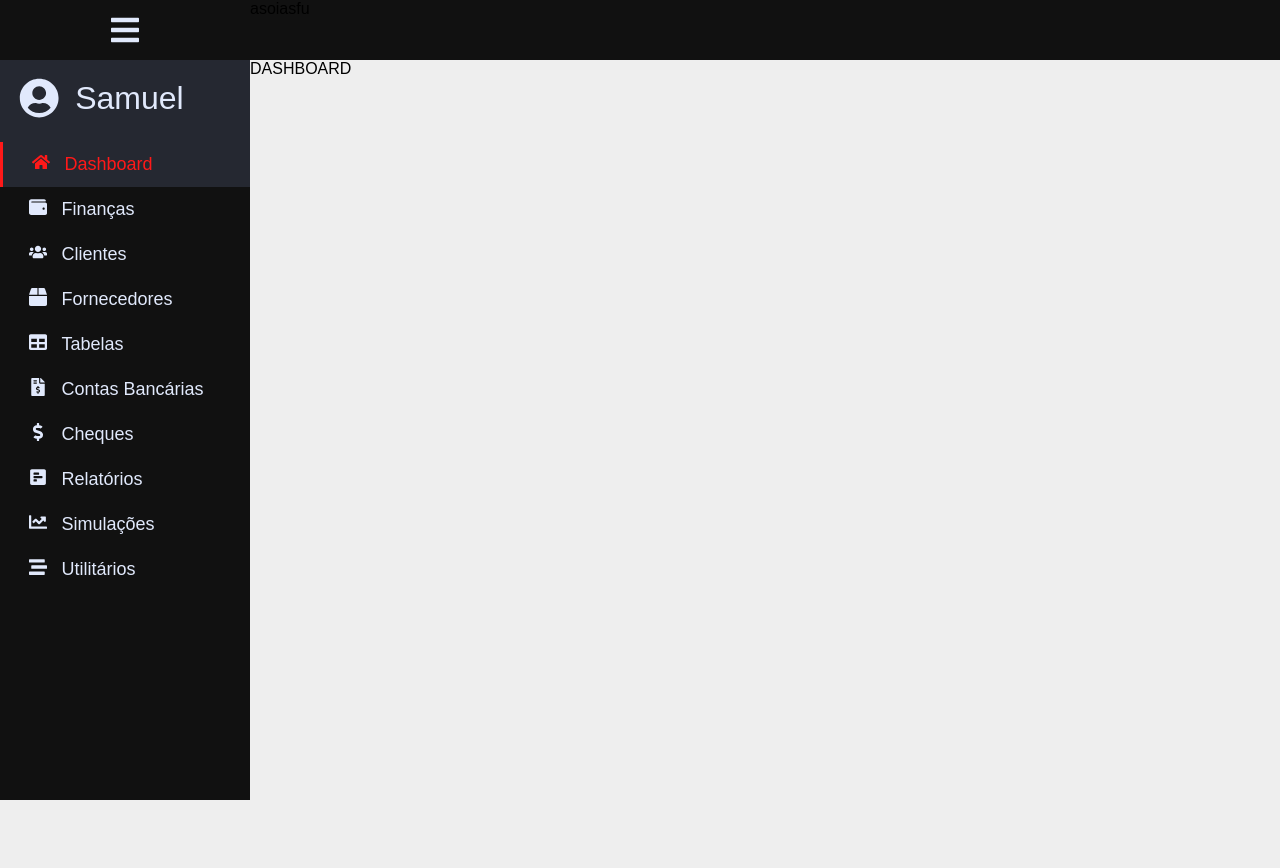
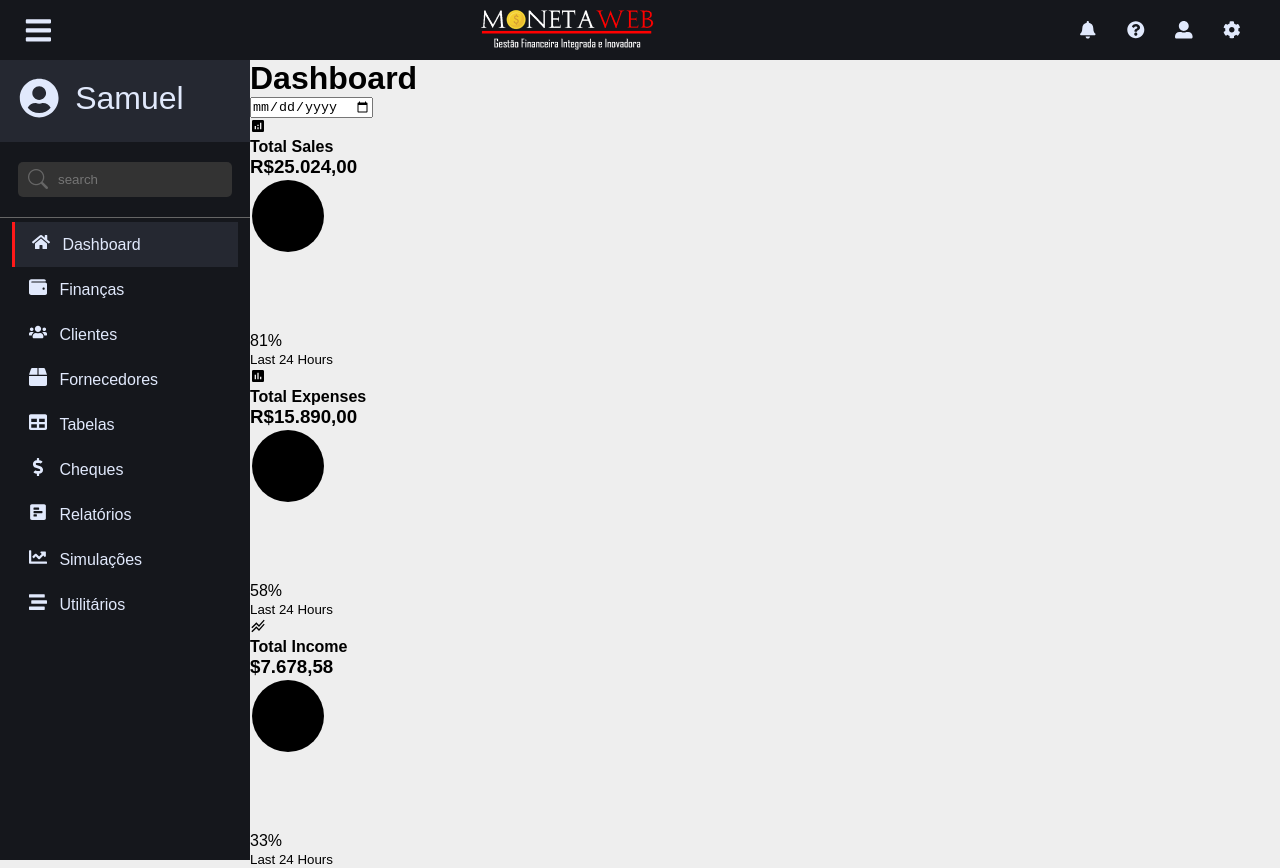
Before and after one commit to liviocandman/Moneta, a React (Vite) app: page / in a window 1280 px wide. Before the commit the page ends 800 px from the top, so only its background shows below. Built offline with nearby package versions, Linux system fonts and the light colour scheme.

Commit message:
in progress

```diff
--- a/src/App.css
+++ b/src/App.css
@@ -17,7 +17,8 @@ body{
 
 /* width */
 ::-webkit-scrollbar {
-  width: 3px;
+  width: 1px;
+
 }
 
 /* Track */
@@ -41,25 +42,46 @@ body{
 }
 
 .nav {
+  background: #15171c;
+  height: 60px;
+  display: flex;
+  justify-content: space-between;
+  align-items: center;
+  top: 0;
+  left: 0;
   width: 100%;
-  background: #111111;
-  height: 60px;
-  top: 0;
-  left:0;
   position: relative;
+  transition: 0.5s;
+}
+.nav .nav_logo{
+  margin-left: 1rem;
 }
 
+.nav .nav_actions{
+  display: flex;
+  justify-content: space-around;
+  width: 12rem;
+  margin-right: 1.5rem;
+}
+.nav_actions_icons{
+  font-size: 1.1rem;
+  display: flex;
+  align-items: center;
+  text-decoration: none;
+  color: #e1e9fc;
+}
+.nav_actions_icons:hover{
+  color: #FF1919;
+}
 .side-menu{
   position: fixed;
-  background: #111111;
+  background: #15171c;
   width: 250px;
-  height: 100%;
+  height: 100vh;
   box-sizing: border-box;
   padding:  0;
   transition: width .2s ease-in;
-  overflow: scroll;
-  -webkit-overflow-scrolling: touch;
-
+  overflow-y: scroll;
 
 }
 
@@ -67,17 +89,17 @@ body{
   width: 80px;
 }
 
-.side-menu .toggle-menu-btn{
-  font-size: 2rem;
+.nav .toggle-menu-btn{
+  font-size: 1.8rem;
   color:#e1e9fc;
   display: flex;
-  border-radius: 50%;
+  margin-left: 1.5rem;
   height: 60px;
   align-items: center;
-  justify-content: center;
+
 }
 
-.side-menu .toggle-menu-btn:hover{
+.nav .toggle-menu-btn:hover{
   color: #FF1919;
 }
 
@@ -91,14 +113,10 @@ body{
     font-size: 30px;
     background: #252831;
     color: #e1e9fc;
-
-
+    cursor: pointer;
+    text-decoration:none;
 }
 .side-menu .top-section:hover{
-  background: #252831;
-  color: #FF1919;
-  cursor: pointer;
-  text-decoration:none;
   border-left: 2px solid #FF1919;
 }
 
@@ -159,7 +177,7 @@ body{
   color: #e1e9fc;
   text-decoration: none;
   display: flex;
-  font-size: 18px;
+  font-size: 1rem;
   cursor: pointer;
   padding:15px;
   height: 15px;
@@ -167,21 +185,21 @@ body{
   align-items: center;
   margin: 0 ;
 
+  margin: 0 12px;
+
 }
 
-.side-menu .main-menu .menu-item.active, .side-menu .main-menu .menu-item:hover{
+.side-menu .main-menu .menu-item.active{
   background: #252831;
-  color: #FF1919;
+  border-left: 3px solid #FF1919;
 }
-.side-menu .main-menu .menu-item.active{
-  border-left: 3px solid #FF1919;
+.side-menu .main-menu .menu-item:hover{
+  background: #252831;
 }
 
 .side-menu .main-menu{
-  position: relative;
-  height: 500px;
+  height: 100vh;
   overflow-y: scroll;
-
 }
 /* not required any more */
 .side-menu.inactive .main-menu{
@@ -191,63 +209,60 @@ body{
 .side-menu .main-menu .menu-item .menu-icon{
   display: inline-block;
   font-size: 18px;
-  margin-left: 0.9rem;
-}
-.side-menu.inactive .main-menu .menu-item .menu-icon{
-
+  margin-left: 0.1rem;
 }
 
-
 .side-menu .main-menu .menu-item span{
-  position: absolute;
-  display: inline-block;
-  opacity: 1;
-  transition: opacity .2s ease-in;
-  margin-left: 2.9rem;
+  margin-left: 0.8rem;
 }
 
-.side-menu.inactive .main-menu .menu-item span{
+.side-menu.inactive .main-menu .menu-item span, .side-menu.inactive .main-menu .sub-menu span{
   opacity: 0;
   width: 0;
   height: 0;
   overflow: hidden;
 }
 
+.side-menu .main-menu .sub-menu-line{
+  margin: 0 15px;
+  border-left: 1px solid #666;
+}
 .side-menu .main-menu .sub-menu{
-  max-height: 0;
-  background: #414757;
+  color: #e1e9fc;
+  text-decoration: none;
   display: flex;
+  font-size: 1rem;
+  cursor: pointer;
+  padding:15px;
+  height: 15px;
+  transition: all 0.5s;
   align-items: center;
-
-  box-sizing: border-box;
-
-  overflow: hidden;
-  transition: max-height .2s ease-in;
-  text-decoration: none;
-  flex-direction: column;
 }
 
 .side-menu .main-menu .sub-menu.active{
-  max-height: 200px;
+  background: #252831;
+  border-left: 3px solid #FF1919;
+}
+.side-menu .main-menu .sub-menu:hover{
+  background: #252831;
 }
 
-.side-menu .main-menu .sub-menu a{
-  display: flex;
-
-  font-size: 15px;
-  width: 200px;
-  text-decoration: none;
-  color: #f5f5f5;
-  box-sizing: border-box;
-
+.side-menu .main-menu .sub-menu span{
+  margin-left: 0.8rem;
 }
 
 
-.side-menu .main-menu .sub-menu a.active{
-  background: #222;
-  display: block;
-  border-radius: 5px;
-  color: #fff;
+.side-menu .main-menu .sub-menu .menu-icon{
+  margin-left: 0.8rem;
+}
+.side-menu.inactive .main-menu .sub-menu .menu-icon{
+  margin-left: 0;
+}
+.divider {
+  height: 1px;
+  border-top: solid 1px #666;
+  margin-bottom: 3px;
+
 }
 .container{
   margin-left: 250px;
--- a/src/App.jsx
+++ b/src/App.jsx
@@ -3,7 +3,6 @@ import { Routes, Route } from 'react-router-dom'
 import SideMenu from './components/sidebar/SideMenu'
 import './App.css'
 
-import Navbar from './components/layout/Navbar'
 
 import Dashboard from './components/pages/Dashboard'
 import ClientesAdicionar from './components/pages/ClientesAdicionar'
@@ -22,7 +21,7 @@ function App() {
         }}
       />
       <div className={`container ${inactive ? "inactive" : ""}`}>
-        <Navbar />
+
         <Routes>
           <Route path="/" exact element={<Dashboard />} />
           <Route path="clientes/lista" element={<ClientesLista />} />
--- /dev/null
+++ b/src/components/pages/Dashboard.css
@@ -0,0 +1,29 @@
+/* ----------- ROOT VARIABLE -----------*/
+:root {
+    --color-success: #41f1b6;
+    --color-warning: #ffbb55;
+    --color-white: #fff;
+    --color-info-dark: #7d8da1;
+    --color-info-light: #dce1eb;
+    --color-dark: #363949;
+    --color-light: rgba(132, 139, 200, 0.18);
+    --color-dark-variant: #677483;
+    --color-background: #f6f6f9;
+
+    --card-border-radius: 2rem;
+    --border-radius-1: 0.4rem;
+    --border-radius-2: 0.8rem;
+    --border-radius-3: 1.2rem;
+
+    --card-padding: 1.8rem;
+    --padding-1: 1.2rem;
+
+    --box-shadow: 0 2rem 3rem var(--color-light);
+}
+
+.main {
+    margin-top: 1.4rem;
+}
+.main.date{
+
+}
--- a/src/components/pages/Dashboard.jsx
+++ b/src/components/pages/Dashboard.jsx
@@ -1,9 +1,80 @@
-
+import * as MdIcons from "react-icons/md";
 
 const Dashboard = () => {
   return (
-    <div>
-      DASHBOARD
+    <div className="main">
+      <h1>Dashboard</h1>
+
+      <div className="date">
+        <input type="date" />
+      </div>
+
+      <div className="insights">
+        {/* ----- Sales ------- */}
+        <div className="sales">
+          <span><MdIcons.MdAnalytics /></span>
+          <div className="middle">
+            <div className="lef">
+              <h4>Total Sales</h4>
+              <h3>R$25.024,00</h3>
+            </div>
+            <div className="progress">
+              <svg>
+                <circle cx='38' cy='38' r='36'></circle>
+              </svg>
+              <div className="number">
+                <p>81%</p>
+              </div>
+            </div>
+          </div>
+          <small className="text-muted">Last 24 Hours</small>
+        </div>
+
+        {/* ----- Expenses ------- */}
+        <div className="expenses">
+          <span><MdIcons.MdAssessment /></span>
+          <div className="middle">
+            <div className="lef">
+              <h4>Total Expenses</h4>
+              <h3>R$15.890,00</h3>
+            </div>
+            <div className="progress">
+              <svg>
+                <circle cx='38' cy='38' r='36'></circle>
+              </svg>
+              <div className="number">
+                <p>58%</p>
+              </div>
+            </div>
+          </div>
+          <small className="text-muted">Last 24 Hours</small>
+        </div>
+
+        {/* ----- Income ------- */}
+        <div className="income">
+          <span><MdIcons.MdStackedLineChart /></span>
+          <div className="middle">
+            <div className="lef">
+              <h4>Total Income</h4>
+              <h3>$7.678,58</h3>
+            </div>
+            <div className="progress">
+              <svg>
+                <circle cx='38' cy='38' r='36'></circle>
+              </svg>
+              <div className="number">
+                <p>33%</p>
+              </div>
+            </div>
+          </div>
+          <small className="text-muted">Last 24 Hours</small>
+        </div>
+
+      </div>
+
+
+
+
     </div>
   )
 }
--- a/src/components/sidebar/MenuItem.jsx
+++ b/src/components/sidebar/MenuItem.jsx
@@ -6,30 +6,29 @@ const MenuItem = (props) => {
   const [show, setShow] = useState(false);
 
   return (
-    <ul>
-      <li >
-      <NavLink to={path} onClick={() => setShow(!show)} className="menu-item" >
+    <>
+      <NavLink to={path} onClick={subMenu && (() => setShow(!show))} className="menu-item" >
         <div className="menu-icon">
           {icon}
         </div>
         <span>{title}</span>
       </NavLink>
-      {subMenu && subMenu.length > 0 ? (
-          <ul>
-            {subMenu.map((menu, idx) => (
-              <li key={idx}>
-                <NavLink to={menu.path}  className={`sub-menu ${show ? "active" : ""}`} >
-                  <div className="menu-icon">
-                    {menu.icon}
-                  </div>
-                  <span>{menu.title}</span>
-                </NavLink>
-              </li>
-            ))}
-          </ul>
-        ) : null }
-      </li>
-    </ul>
+
+      {show && subMenu.map((item, idx) => {
+        return (
+          <div className="sub-menu-line">
+               <NavLink to={item.path} key={idx}  className="sub-menu" >
+            <div className="menu-icon">
+              {item.icon}
+            </div>
+            <span>{item.title}</span>
+          </NavLink>
+          </div>
+
+        )
+      })}
+
+    </>
   );
 };
 
--- a/src/components/sidebar/SideMenu.jsx
+++ b/src/components/sidebar/SideMenu.jsx
@@ -3,7 +3,7 @@ import * as FaIcons from 'react-icons/fa'
 
 import { NavLink } from "react-router-dom";
 
-import avatar from "../../assets/avatar.png"
+
 import logo from "../../assets/logo-monetaweb.png";
 
 import MenuItem from "./MenuItem";
@@ -29,12 +29,12 @@ export const menuData = [
     subMenu: [
       {
         title: 'Lista',
-        path: '/clientes/list',
+        path: '/clientes/lista',
         icon: <FaIcons.FaUserEdit />,
       },
       {
           title: 'Adicionar',
-          path: '/clientes/add',
+          path: '/clientes/adicionar',
           icon: <FaIcons.FaUserPlus />,
       }
     ]
@@ -50,12 +50,6 @@ export const menuData = [
     exact: true,
     path: '/tabelas',
     icon: <FaIcons.FaTable />,
-},
-{
-    title: 'Contas Bancárias',
-    exact: true,
-    path: '/contasbancarias',
-    icon: <FaIcons.FaFileInvoiceDollar />,
 },
 {
     title: 'Cheques',
@@ -111,13 +105,35 @@ const SideMenu = (props) => {
   return (
 
     <>
-
-      <div className={`side-menu ${inactive ? "inactive" : ""}`}>
-
+      <header className="nav" >
         <NavLink onClick={() => setInactive(!inactive)} className="toggle-menu-btn">
             <FaIcons.FaBars />
           </NavLink>
 
+
+                <NavLink className="nav_logo" to="/">
+                  <img src={logo} />
+                </NavLink>
+
+                <div className="nav_actions">
+                    <NavLink className="nav_actions_icons">
+                        <FaIcons.FaBell />
+                    </NavLink>
+                    <NavLink className="nav_actions_icons">
+                        <FaIcons.FaQuestionCircle />
+                    </NavLink>
+                    <NavLink className="nav_actions_icons">
+                        <FaIcons.FaUserAlt />
+                    </NavLink >
+                    <NavLink className="nav_actions_icons">
+                        <FaIcons.FaCog />
+                    </NavLink>
+                </div>
+            </header>
+
+
+      <div className={`side-menu ${inactive ? "inactive" : ""}`}>
+      <div className="main-menu">
         <NavLink className="top-section">
           <div className="avatar">
             <FaIcons.FaUserCircle className="user-img" />
@@ -126,32 +142,31 @@ const SideMenu = (props) => {
 
         </NavLink>
 
-     {/*
+
           <div className="search-controller">
             <button className="search-btn">
               <i class="bi bi-search"></i>
             </button>
             <input type="text" placeholder="search" />
-          </div> */}
+          </div>
 
 
         <div className="divider">
-          <div className="main-menu">
+        </div>
+
 
             {menuData.map((item, idx) => (
               <MenuItem
                 key={idx}
                 title={item.title}
                 path={item.path}
-                  subMenu={item.subMenu || []}
+                subMenu={item.subMenu || null}
                 icon={item.icon}
 
               />
             ) )}
 
         </div>
-        </div>
-
       </div>
 
 
```
Lines whose indentation alone changed are shown as unchanged.
